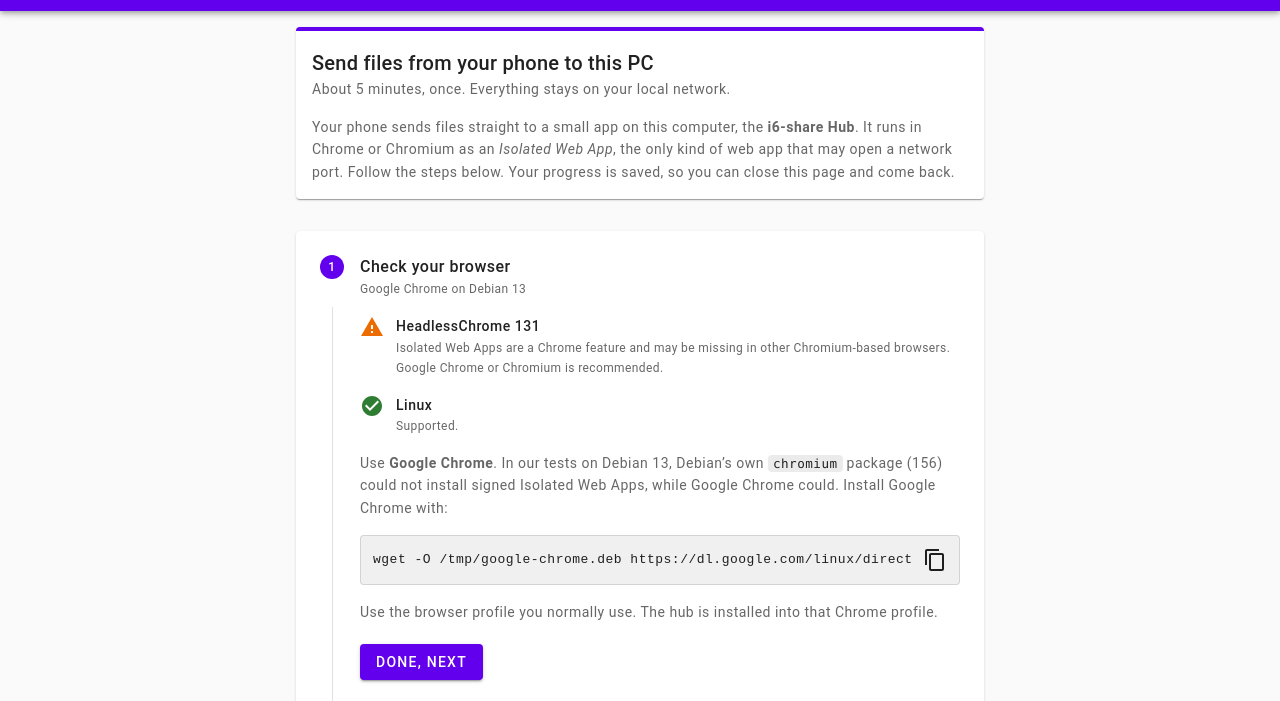
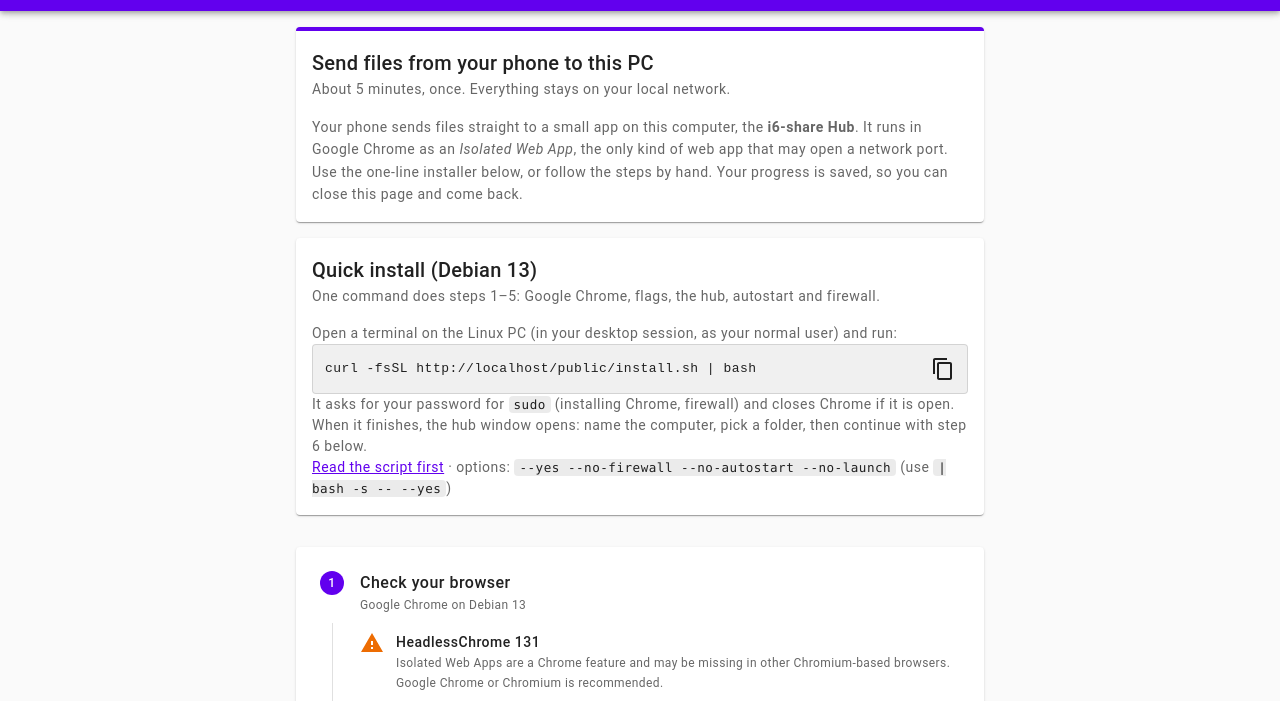
Before and after one commit to krusegit/i6-share, a website with bundled scripts: page public/setup/index.html in a window 1280 px wide. Shown: the part 53-754 px from the top of the page. Built offline with nearby package versions, Linux system fonts and the light colour scheme.

Commit message:
Add one-line Debian 13 installer (install.sh)
curl -fsSL https://krusegit.github.io/i6-share/install.sh | bash

Installs Google Chrome, enables the IWA flags via Local State, downloads and
verifies the hub bundle, installs it via --install-isolated-web-app-from-file,
adds a login autostart entry, opens TCP 47616 in nftables/iptables when needed
and launches the hub. Tested on Debian 13 (srv-ws-0) in an isolated HOME; the
firewall logic was tested in a private network namespace.

```diff
--- a/public/setup/index.html
+++ b/public/setup/index.html
@@ -30,11 +30,19 @@
       <div class="card__body setup-intro">
         <p>
           Your phone sends files straight to a small app on this computer, the
-          <strong>i6-share Hub</strong>. It runs in Chrome or Chromium as an
+          <strong>i6-share Hub</strong>. It runs in Google Chrome as an
           <em>Isolated Web App</em>, the only kind of web app that may open a network port.
-          Follow the steps below. Your progress is saved, so you can close this page and come back.
+          Use the one-line installer below, or follow the steps by hand. Your progress is saved, so you can close this page and come back.
         </p>
       </div>
+    </section>
+
+    <section class="card" id="quick-install">
+      <div class="card__header">
+        <h2 class="card__title">Quick install (Debian 13)</h2>
+        <p class="card__subtitle">One command does steps 1–5: Google Chrome, flags, the hub, autostart and firewall.</p>
+      </div>
+      <div class="card__body" id="quick-install-body"></div>
     </section>
 
     <div id="notice"></div>
--- a/public/setup/setup.js
+++ b/public/setup/setup.js
@@ -399,4 +399,19 @@ async function init() {
   });
 }
 
+function renderQuickInstall() {
+  const el = $('#quick-install-body');
+  if (!el) return;
+  const cmd = `curl -fsSL ${new URL('../install.sh', location.href).href} | bash`;
+  render(el,
+    p('Open a terminal on the Linux PC (in your desktop session, as your normal user) and run:'),
+    codeBlock(cmd),
+    p('It asks for your password for ', h('code', { text: 'sudo' }), ' (installing Chrome, firewall) and closes Chrome if it is open. ',
+      'When it finishes, the hub window opens: name the computer, pick a folder, then continue with step 6 below.'),
+    p(h('a', { href: '../install.sh', target: '_blank', rel: 'noopener', text: 'Read the script first' }),
+      ' · options: ', h('code', { text: '--yes  --no-firewall  --no-autostart  --no-launch' }),
+      ' (use ', h('code', { text: '| bash -s -- --yes' }), ')'));
+}
+
+renderQuickInstall();
 init();
```
Also changed, not shown: README.md, 1 other file.
